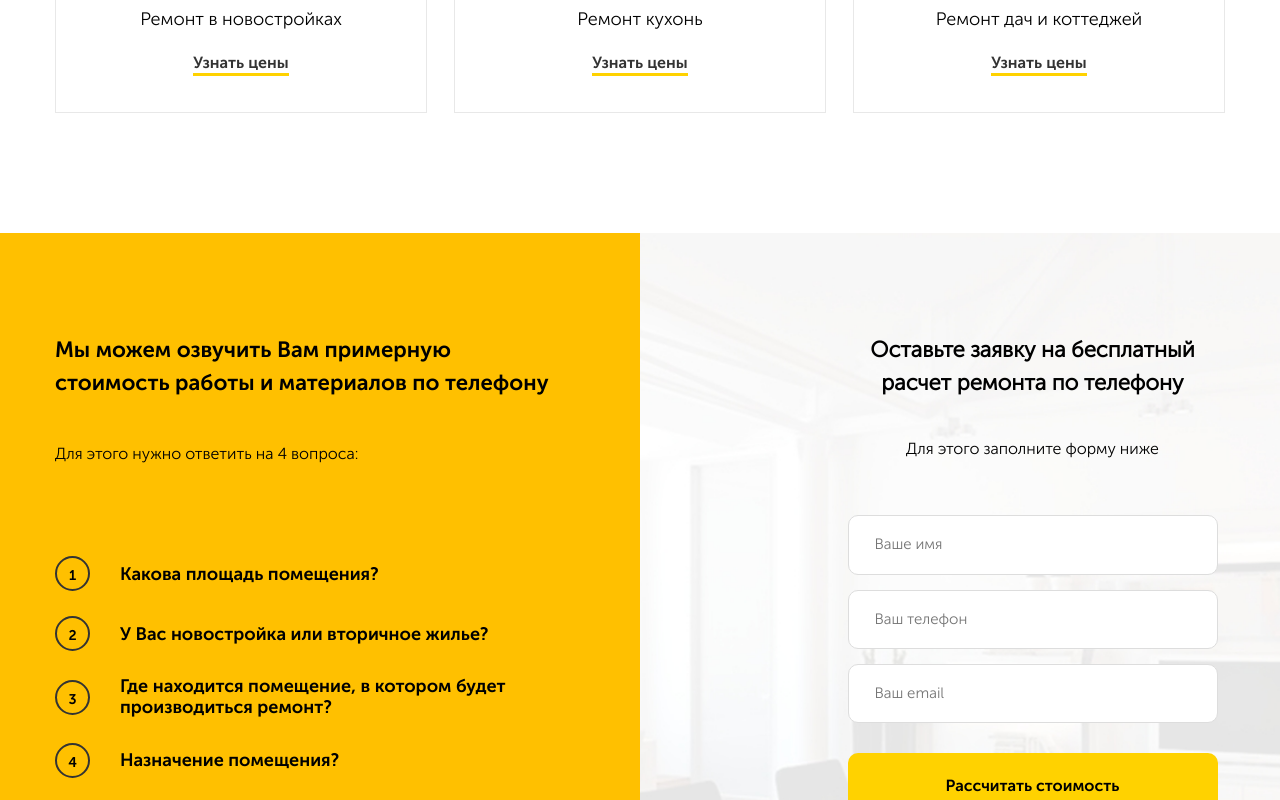
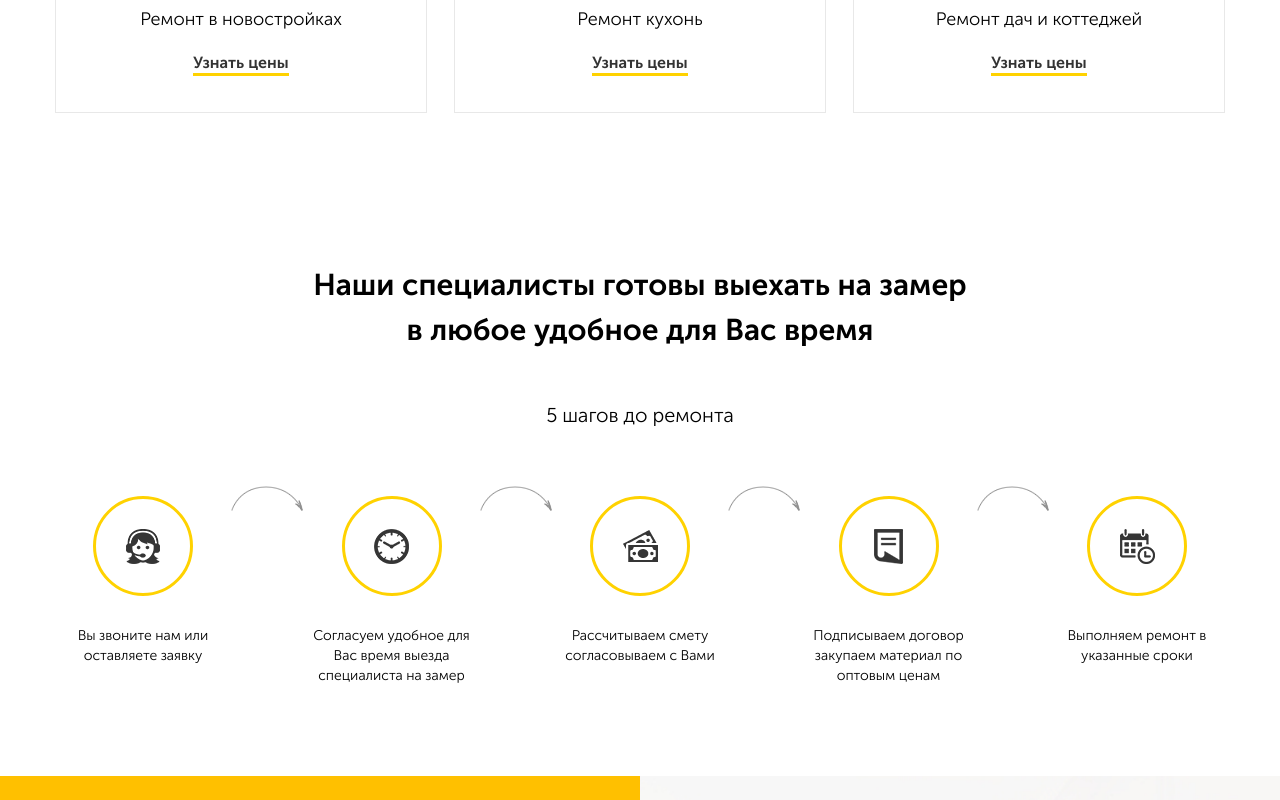
Before and after one commit to Yoshikomaru195/repair, a plain HTML site: page src/index.html in a window 1280 px wide. Shown: the part 3106-3906 px from the top of the page. Drawn offline with Linux system fonts and the light colour scheme.

Commit message:
Сверстана и адаптирована секция 'Steps'

```diff
--- a/src/index.html
+++ b/src/index.html
@@ -231,6 +231,66 @@
     </section>
     <!-- /.section price -->
 
+    <section class="section steps">
+      <div class="container">
+        <h3 class="section-title steps__title">Наши специалисты готовы выехать на замер
+          в любое удобное для Вас время</h3>
+        <!-- /.section-title steps__title -->
+        <div class="steps-block">
+          <span class="section-subtitle steps__subtitle">5 шагов до ремонта</span>
+          <div class="steps-block__item">
+            <div class="steps-block__image">
+              <img src="img/steps/woman.png" alt="">
+            </div>
+            <div class="steps-block__text">Вы звоните нам
+              или оставляете заявку</div>
+          </div>
+          <div class="steps-block__arrows">
+            <img src="img/steps/arrow-right.png" alt="">
+          </div>
+          <div class="steps-block__item">
+            <div class="steps-block__image">
+              <img src="img/steps/clock.png" alt="">
+            </div>
+            <div class="steps-block__text">Согласуем удобное
+              для Вас время выезда специалиста на замер</div>
+          </div>
+          <div class="steps-block__arrows">
+            <img src="img/steps/arrow-right.png" alt="">
+          </div>
+          <div class="steps-block__item">
+            <div class="steps-block__image">
+              <img src="img/steps/Forma.png" alt="">
+            </div>
+            <div class="steps-block__text">Рассчитываем смету
+              согласовываем с Вами</div>
+          </div>
+          <div class="steps-block__arrows">
+            <img src="img/steps/arrow-right.png" alt="">
+          </div>
+          <div class="steps-block__item">
+            <div class="steps-block__image">
+              <img src="img/steps/document.png" alt="">
+            </div>
+            <div class="steps-block__text">Подписываем договор
+              закупаем материал по оптовым ценам</div>
+          </div>
+          <div class="steps-block__arrows">
+            <img src="img/steps/arrow-right.png" alt="">
+          </div>
+          <div class="steps-block__item">
+            <div class="steps-block__image">
+              <img src="img/steps/calendar.png" alt="">
+            </div>
+            <div class="steps-block__text">Выполняем ремонт
+              в указанные сроки</div>
+          </div>
+        </div>
+      </div>
+      <!-- /.container -->
+    </section>
+    <!-- /.section steps -->
+
     <section class="section brif">
       <div class="container">
         <div class="brif-block">
--- a/src/sass/blocks/_portfolio.sass
+++ b/src/sass/blocks/_portfolio.sass
@@ -22,7 +22,6 @@
     &__title
       margin-bottom: 40px
       font-size: 18px
-      font-weight: 400
       line-height: normal
     &__arrows
       margin-top: 46px
--- /dev/null
+++ b/src/sass/blocks/_steps.sass
@@ -0,0 +1,81 @@
+.steps
+  padding-top: 30px
+  &__title
+    margin: auto
+    margin-bottom: 40px
+    max-width: 670px
+    font-size: 30px
+    line-height: 45px
+    text-align: center
+  &__subtitle
+    width: 100%
+    margin-bottom: 58px
+    font-size: 20px
+    line-height: 45px
+  &-block
+    display: flex
+    flex-wrap: wrap
+    justify-content: space-around
+    text-align: center
+    &__image
+      display: flex
+      align-items: center
+      justify-content: center
+      margin: auto
+      width: 100px
+      height: 100px
+      margin-bottom: 30px
+      border: 3px solid $main-color
+      border-radius: 50%
+    &__text
+      font-size: 14px
+      line-height: 20px
+    &__item
+      flex-basis: 15%
+    &__arrows
+      margin-top: -10px
+@media (max-width: 1200px)
+  .steps
+    &__subtitle
+      width: 100%
+      margin-bottom: 10px
+      font-size: 20px
+      line-height: 45px
+    &-block
+      justify-content: center
+      &__item
+        margin-top: 40px
+        flex-basis: 32%
+      &__arrows
+        display: none
+@media (max-width: 768px)
+  .steps
+    padding-top: 40px
+@media (max-width: 567px)
+  .steps
+    padding-top: 0px
+    padding-bottom: 59px
+    &-block
+      &__text
+        margin-bottom: 20px
+        font-size: 12px
+        line-height: 16px
+    &__title
+      margin: auto
+      margin-bottom: 12px
+      max-width: 670px
+      font-size: 18px
+      line-height: normal
+      text-align: center
+    &__subtitle
+      font-size: 14px
+      line-height: 45px
+    &-block
+      flex-direction: column
+      justify-content: center
+      &__item
+        margin: auto
+        margin-top: 10px
+        max-width: 145px
+      &__image
+        margin-bottom: 18px
--- a/src/sass/style.sass
+++ b/src/sass/style.sass
@@ -8,3 +8,4 @@
 @import 'blocks/portfolio'
 @import 'blocks/price'
 @import 'blocks/brif'
+@import 'blocks/steps'
```
Also changed, not shown: src/css/style.css, src/img/steps/Forma.png (added), src/img/steps/arrow-right.png (added), src/img/steps/calendar.png (added), src/img/steps/clock.png (added), src/img/steps/document.png (added), src/img/steps/woman.png (added), 1 other file.
